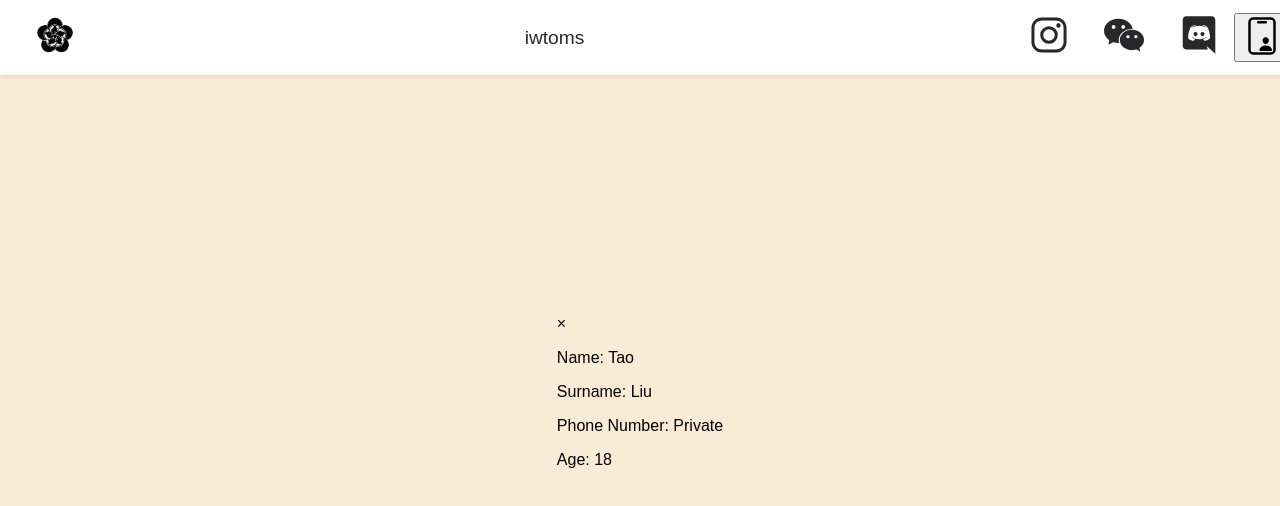
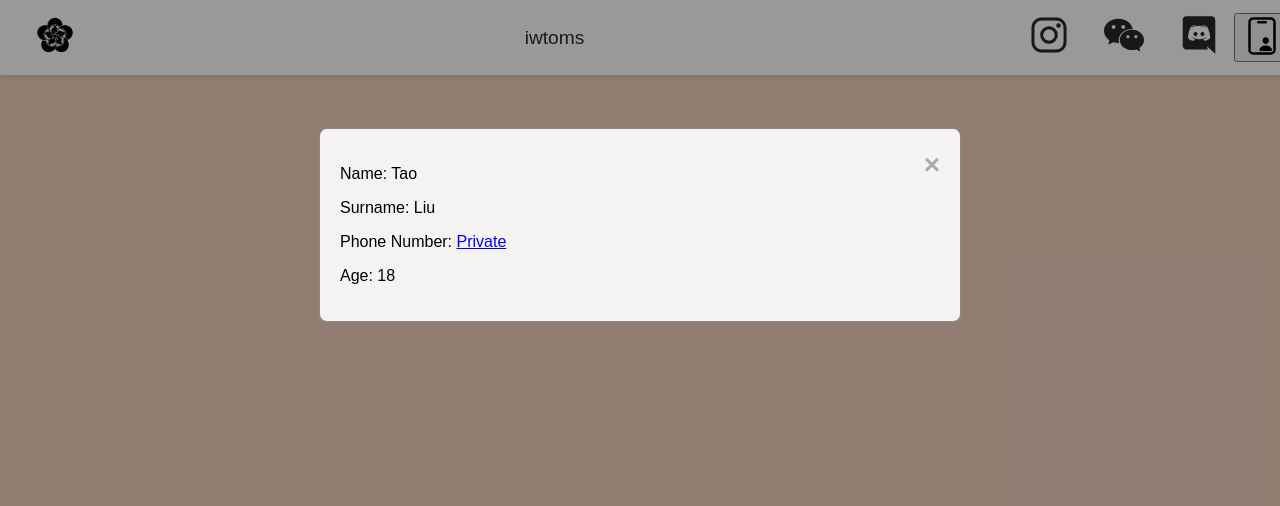
Before and after one commit to Wan0Ok/PlumBlossom, a plain HTML site: page index.html in a window 1280 px wide. Both pictures are taken after a click on the button 1261 px from the left and 37 px from the top of the page. Drawn offline with nearby package versions, Linux system fonts and the light colour scheme.

Commit message:
Update style.css

```diff
--- a/style.css
+++ b/style.css
@@ -1,6 +1,6 @@
 /* General styles */
 body {
-    background-color: antiquewhite;
+    background-color: #F2D2BD;
     display: flex;
     justify-content: center;
     align-items: center;
@@ -141,3 +141,51 @@ ion-icon {
         margin-right: 8px; /* Adjust margin */
     }
 }
+/* Modal styles */
+.modal {
+    display: none; /* Hidden by default */
+    position: fixed; /* Stay in place */
+    z-index: 1000; /* Sit on top */
+    left: 0;
+    top: 0;
+    width: 100%; /* Full width */
+    height: 100%; /* Full height */
+    overflow: auto; /* Enable scroll if needed */
+    background-color: rgba(0, 0, 0, 0.4); /* Black background with opacity */
+}
+
+/* Modal content */
+.modal-content {
+    background-color: rgba(255, 255, 255, 0.9); /* Semi-transparent white background */
+    margin: 10% auto; /* Center the modal */
+    padding: 20px;
+    border: 1px solid #888;
+    width: 80%; /* Width of modal */
+    max-width: 600px;
+    max-height: 80vh; /* Set a maximum height */
+    overflow-y: auto; /* Scroll if content exceeds the height */
+    position: relative;
+    border-radius: 8px;
+}
+
+/* Close button */
+.close-button {
+    color: #aaa;
+    float: right;
+    font-size: 28px;
+    font-weight: bold;
+}
+
+.close-button:hover,
+.close-button:focus {
+    color: black;
+    text-decoration: none;
+    cursor: pointer;
+}
+
+/* Clickable text */
+.clickable {
+    color: blue;
+    cursor: pointer;
+    text-decoration: underline;
+}
```
